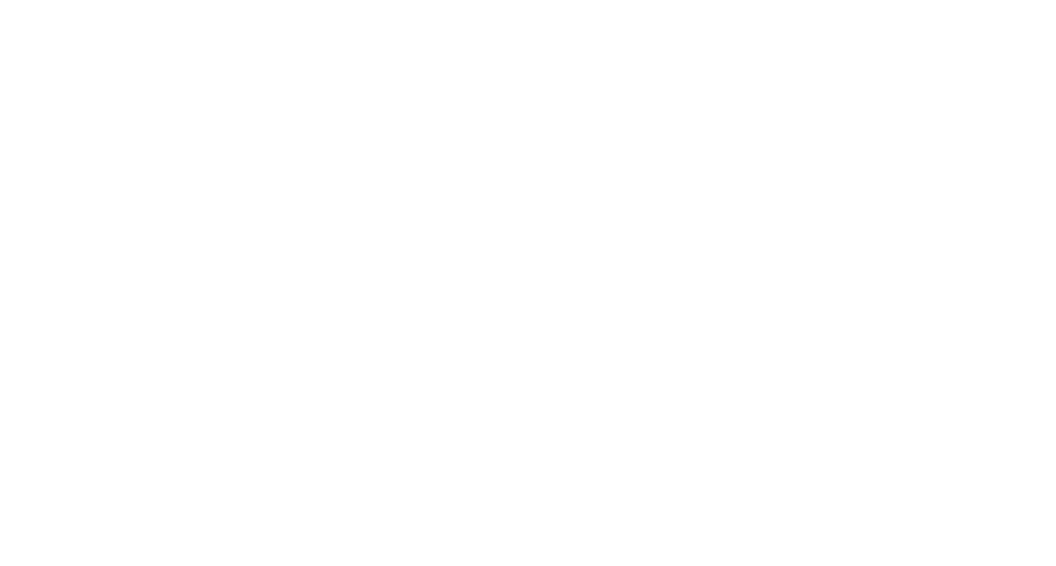
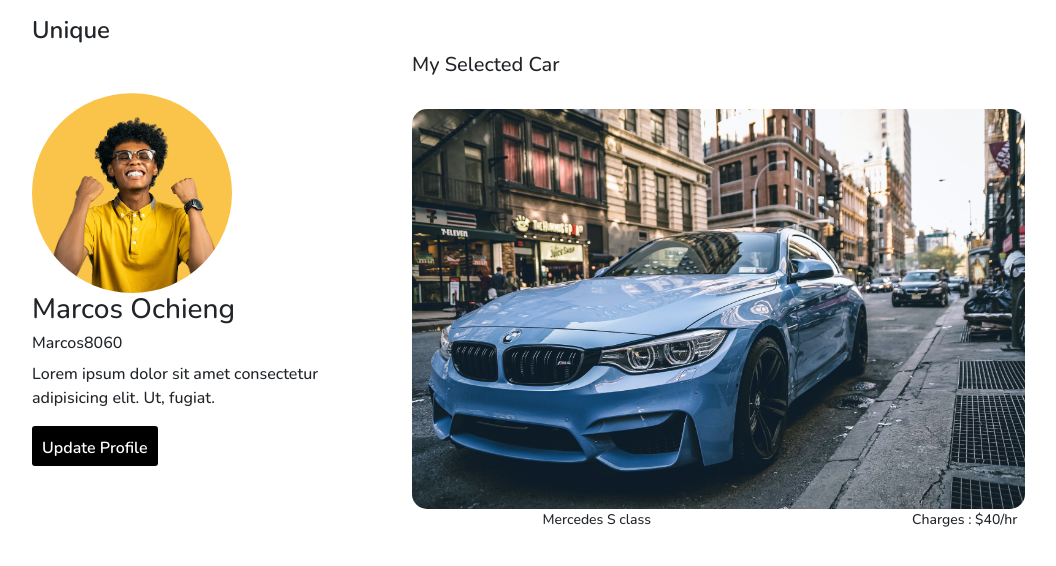
Before and after one commit to Marcos8060/RENT-A-CAR, an Angular app in the folder frontend/unique_rental/: page /profile in a window 1280 px wide. Before the commit this address led to /. Shown: the top 566 px of the page, without its empty margins (50-1106 px from the left). Built offline with nearby package versions, Linux system fonts and the light colour scheme.

Commit message:
created the profile page and added static data

```diff
--- a/frontend/unique_rental/src/app/hero/hero.component.html
+++ b/frontend/unique_rental/src/app/hero/hero.component.html
@@ -31,7 +31,7 @@
                   <img class="img-fluid profile__homeImg" src="assets/images/port-min.jpeg" alt="">
                 </a>
                 <ul class="dropdown-menu" aria-labelledby="navbarDropdownMenuLink">
-                  <li><a class="dropdown-item" href="#">View Profile</a></li>
+                  <li><a class="dropdown-item" href="/profile">View Profile</a></li>
                   <li><a class="dropdown-item" href="#"><small class="m-3"><i class="bi bi-box-arrow-left"></i></small>Logout</a></li>
                 </ul>
               </li>
--- /dev/null
+++ b/frontend/unique_rental/src/app/profile/profile.component.css
@@ -0,0 +1,18 @@
+
+.profile__img{
+    margin-top: 40px;
+    height: 200px;
+    width: 200px;
+    border-radius: 999px;
+    object-fit: cover;
+}
+.chosen__car{
+    border-radius: 15px;
+    height: 400px;
+}
+p,h3,h6{
+    font-family: Nunito;
+}
+small{
+    font-family: Nunito;
+}
--- /dev/null
+++ b/frontend/unique_rental/src/app/profile/profile.component.html
@@ -0,0 +1,22 @@
+<div class="container">
+    <a href="" class="text-decoration-none text-dark"><h4 class="mt-3" style="font-family: Nunito;font-weight: bolder;">Unique</h4></a>
+    <div class="row">
+        <div class="col-md-4">
+            <div class="profile__section">
+                <img class="img-fluid profile__img" src="assets/images/resume.png" alt="">
+                <h3>Marcos Ochieng</h3>
+                <h6>Marcos8060</h6>
+                <p>Lorem ipsum dolor sit amet consectetur adipisicing elit. Ut, fugiat.</p>
+                <button class="btn1">Update Profile</button>
+            </div>
+        </div>
+        <div class="col-md-8 mb-5">
+            <h5 style="font-family: Nunito;">My Selected Car</h5>
+              <img class="img-fluid chosen__car mt-4" src="assets/images/4.jpg" alt=""><br>
+              <div class="d-flex justify-content-around align-items-center">
+                <small>Mercedes S class</small>
+                <small>Charges : $40/hr</small>
+              </div>
+        </div>
+    </div>
+</div>
--- /dev/null
+++ b/frontend/unique_rental/src/app/profile/profile.component.ts
@@ -0,0 +1,15 @@
+import { Component, OnInit } from '@angular/core';
+
+@Component({
+  selector: 'app-profile',
+  templateUrl: './profile.component.html',
+  styleUrls: ['./profile.component.css']
+})
+export class ProfileComponent implements OnInit {
+
+  constructor() { }
+
+  ngOnInit(): void {
+  }
+
+}
```
Also changed, not shown: frontend/unique_rental/src/app/app.module.ts (+5 -2 lines), frontend/unique_rental/src/assets/images/resume.png (added), 1 other file (tests, documents, lock files or other folders).
